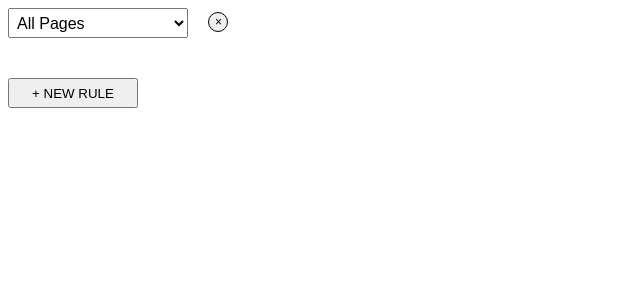
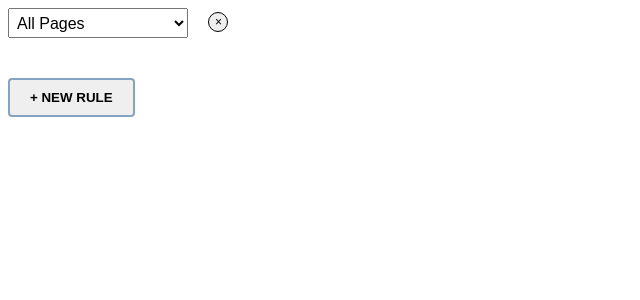
Before and after one commit to wangda8791/angular-display-rules, an Angular app: page / in a window 1280 px wide. Shown: the top 300 px of the page, without its empty margins (0-640 px from the left). Built offline with nearby package versions, Linux system fonts and the light colour scheme.

Commit message:
fix button style

```diff
--- a/angular.json
+++ b/angular.json
@@ -123,6 +123,10 @@
           }
         }
       }
-    }},
-  "defaultProject": "angular-display-rules"
+    }
+  },
+  "defaultProject": "angular-display-rules",
+  "cli": {
+    "analytics": false
+  }
 }
--- a/src/app/rule-group/rule-group.component.html
+++ b/src/app/rule-group/rule-group.component.html
@@ -1,11 +1,9 @@
 <div class="rule-group">
-  <div *ngFor="let key of ruleKeyGroup">
-    <app-rule
-      [key]="key"
-      [ruleKeyGroup]="ruleKeyGroup"
-      (removeEmitter)="removeRule($event)"
-      (formUpdateEmitter)="updateFormData($event)"
-    ></app-rule>
+  <div class="rule-container">
+    <div *ngFor="let key of ruleKeyGroup">
+      <app-rule [key]="key" [ruleKeyGroup]="ruleKeyGroup" (removeEmitter)="removeRule($event)"
+        (formUpdateEmitter)="updateFormData($event)"></app-rule>
+    </div>
   </div>
   <button (click)="addRule()">+ NEW RULE</button>
 </div>
--- a/src/app/rule-group/rule-group.component.scss
+++ b/src/app/rule-group/rule-group.component.scss
@@ -1,7 +1,11 @@
 .rule-group {
+  .rule-container {
+    margin-bottom: 40px;
+  }
   button {
-    height: 30px;
-    margin-top: 40px;
-    width: 130px;
+    font-weight: bold;
+    padding: 10px 20px;
+    border: 2px solid #85a4c2;
+    border-radius: 4px;
   }
 }
```
